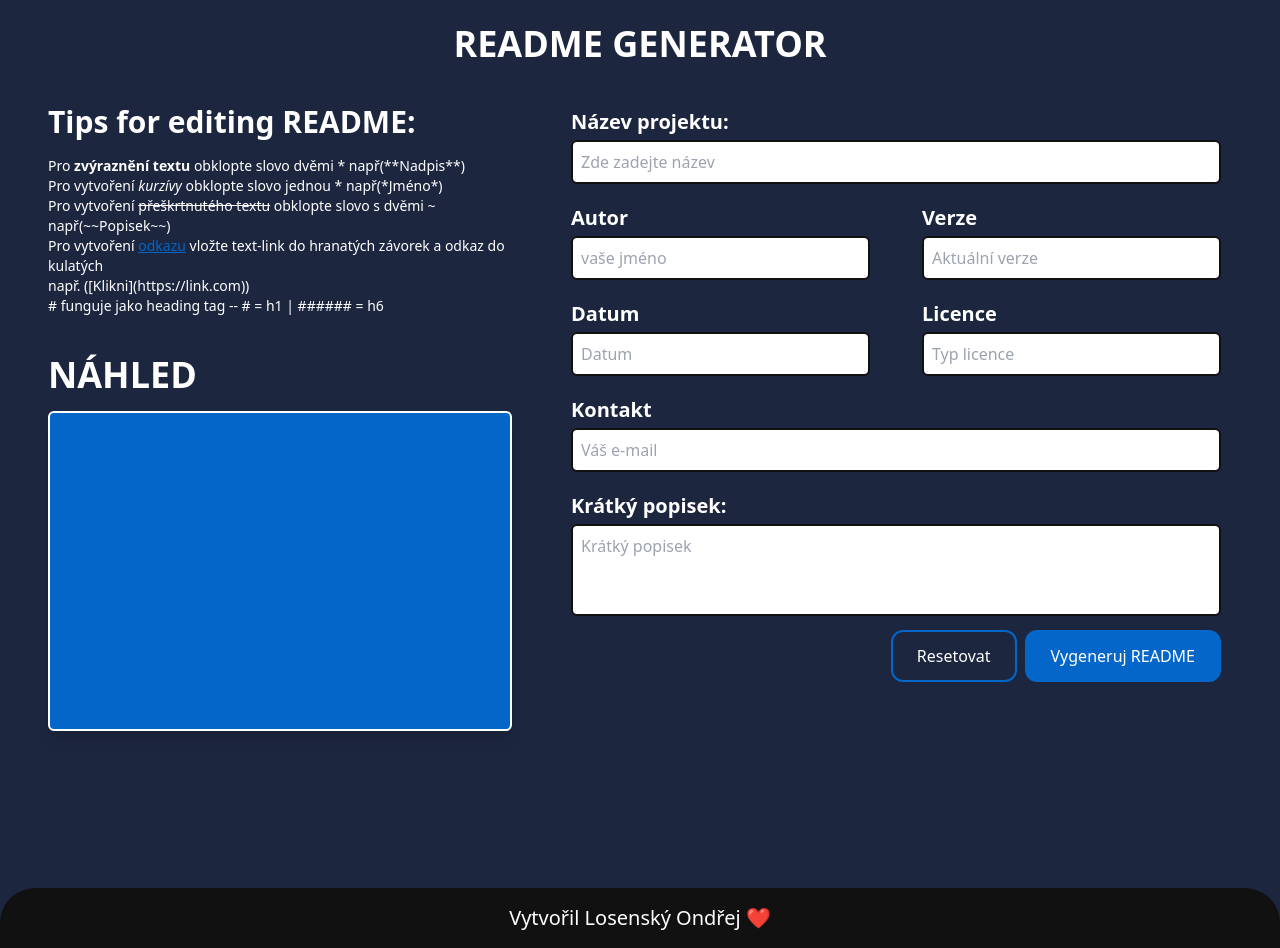
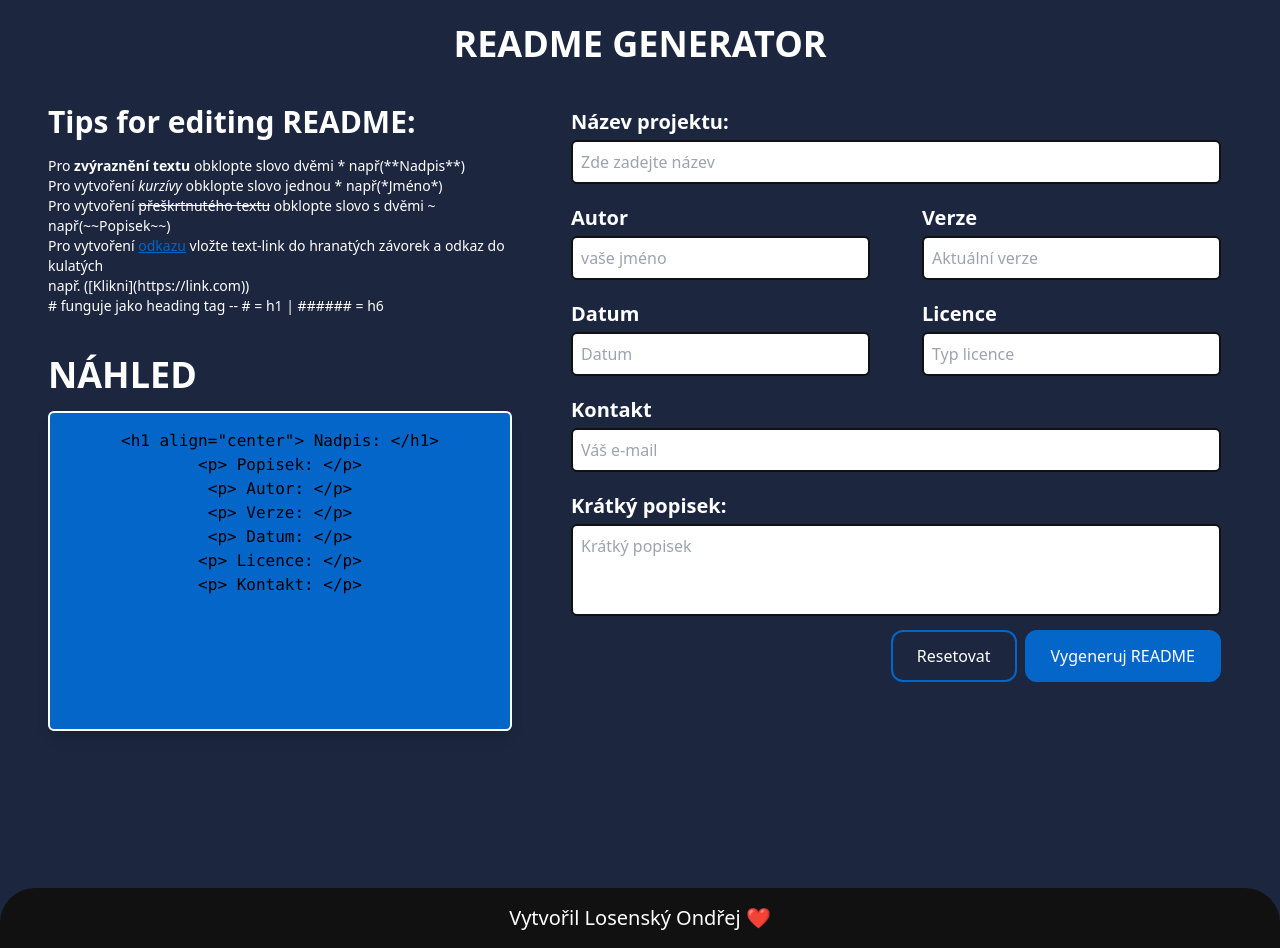
Before and after one commit to OndrejLosensky/generate-readme, a React (Create React App) app: page / in a window 1280 px wide. Both pictures are taken after a click on the button "Vygeneruj README". Built offline with nearby package versions, Linux system fonts and the light colour scheme; the HTML template or start-up script is replaced by a standard one.

Commit message:
prototyp zobrazení .MD náhledu kodu

```diff
--- a/src/components/createReadme/CreateReadme.js
+++ b/src/components/createReadme/CreateReadme.js
@@ -3,6 +3,8 @@ import { saveAs } from 'file-saver';
 import DOMPurify from 'dompurify';
 import Title from "../../layouts/Title"
 import AddInput from '../input/AddInput';
+import ReactMarkdown from 'react-markdown';
+
 
 
 function CreateReadme() {
@@ -62,6 +64,11 @@ function CreateReadme() {
               </p>
               <div className='text-center justify-center mt-4 h-[60%] border-2 border-whiteText
               rounded-md shadow-lg bg-buttonColor'>
+                {generatedReadme && (
+                  <div className="markdown-content p-4">
+                    <ReactMarkdown>{generatedReadme}</ReactMarkdown>
+                  </div>
+                )}
               </div>
             </div>
           </div>
```
